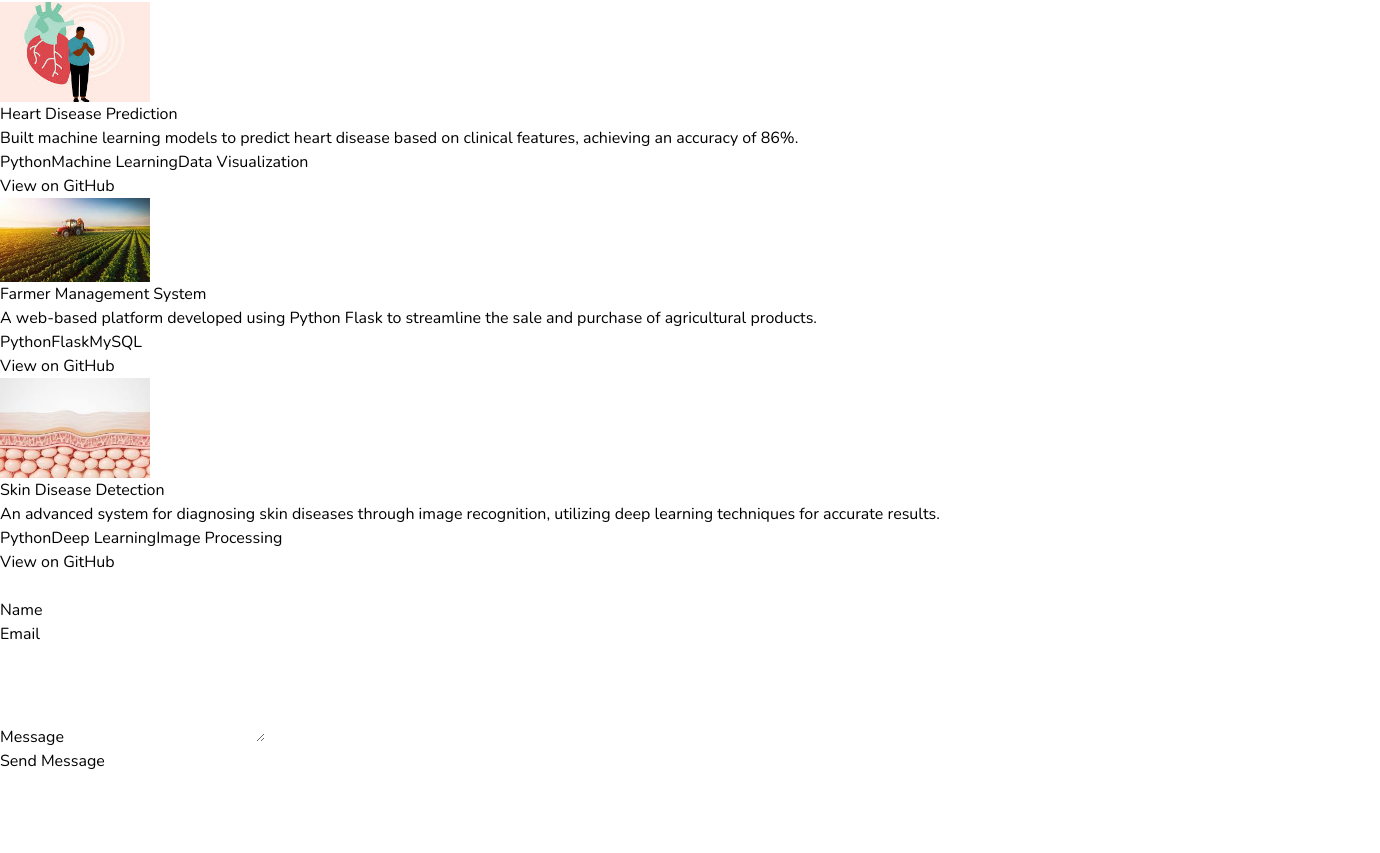
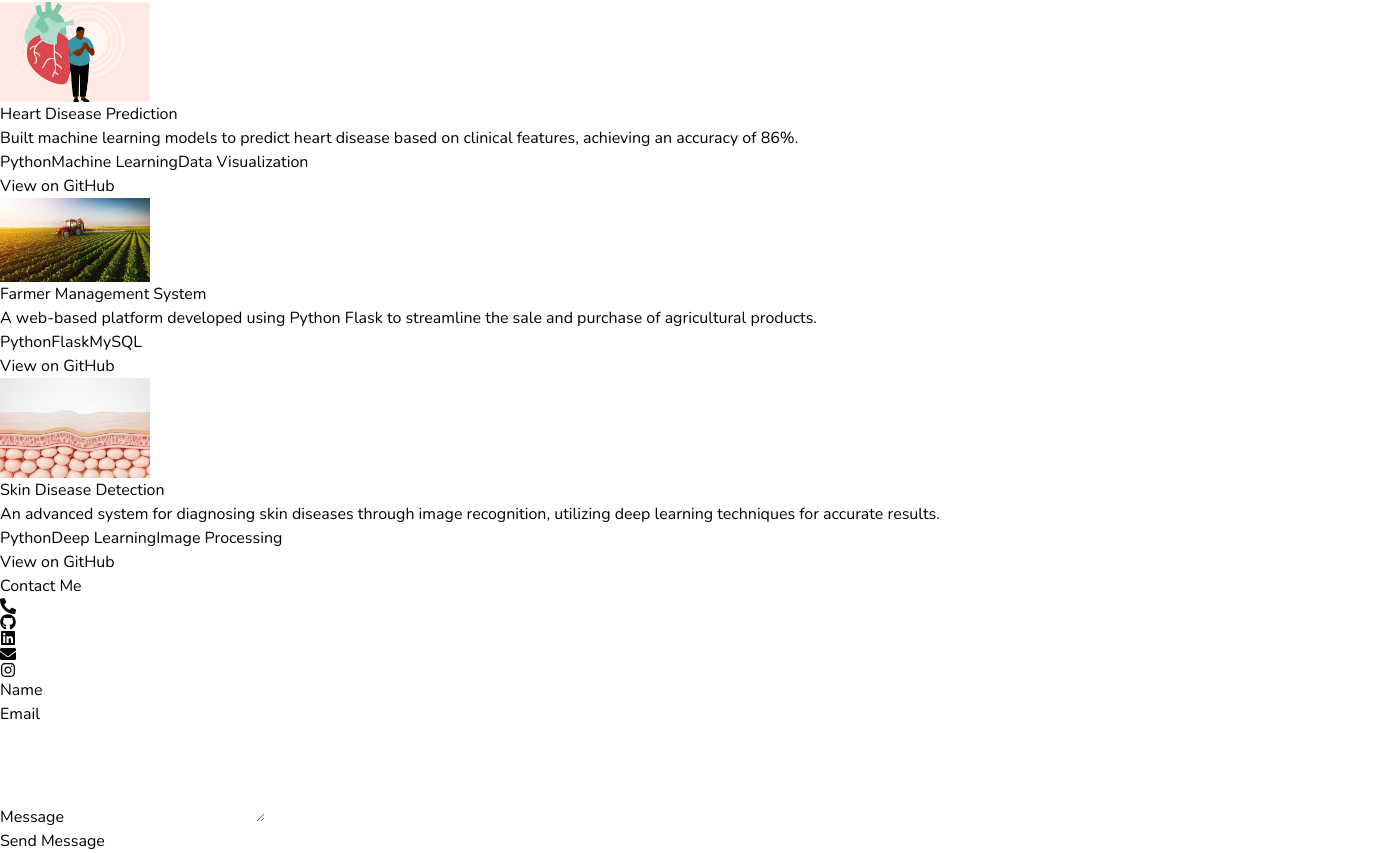
Before and after one commit to VBK-2102/Portfolio, a React (Vite) app: page / in a window 1280 px wide. Shown: the part 3722-4575 px from the top of the page, 1380 px wide, since content can reach past the window. Before the commit the page ends 4495 px from the top, so only its background shows below. Built offline with nearby package versions, Linux system fonts and the light colour scheme.

Commit message:
Contact.jsx

```diff
--- a/src/componets/Contact.jsx
+++ b/src/componets/Contact.jsx
@@ -9,8 +9,9 @@ const Contact = () => {
     email: "",
     message: "",
   });
+
   const ref = useRef(null);
-  const isInView = useInView(ref, { triggerOnce: true, threshold: 0.1 });
+  const isInView = useInView(ref, { triggerOnce: true, threshold: 0.4 });
 
   const handleChange = (e) => {
     setFormData({ ...formData, [e.target.name]: e.target.value });
@@ -24,7 +25,7 @@ const Contact = () => {
         "template_rm26jbd", // Replace with your EmailJS Template ID
         {
           from_name: formData.name,
-          from_email: formData.email,  // Ensure this is included
+          from_email: formData.email,
           message: formData.message,
         },
         "_gE4G0RSod7gMEDA0" // Replace with your EmailJS User ID
@@ -41,29 +42,87 @@ const Contact = () => {
       );
   };
 
+  // Animation variants for the whole section
+  const sectionVariants = {
+    hidden: { opacity: 0, y: 50 },
+    visible: { opacity: 1, y: 0 },
+  };
+
   return (
-    <div className="border-b border-neutral-900 p-8">
+    <motion.div
+      ref={ref}
+      initial="hidden"
+      animate={isInView ? "visible" : "hidden"}
+      variants={sectionVariants}
+      transition={{ duration: 1.0 }}
+      className="border-b border-neutral-900 p-8"
+    >
+      {/* Section Header */}
       <motion.h1
-        initial={{ x: 100, opacity: 0 }}
-        animate={isInView ? { x: 0, opacity: 1 } : {}}
-        transition={{ duration: 1, delay: 0.2 }}
         className="my-20 text-center text-4xl"
+        transition={{ duration: 1 }}
       >
-        Contact
-        <motion.span
-          initial="hidden"
-          animate={isInView ? "visible" : "hidden"}
-          className="text-neutral-500"
+        Contact <span className="text-neutral-500">Me</span>
+      </motion.h1>
+
+      {/* Social Icons */}
+      <motion.div
+        className="flex justify-center gap-6 mb-12 text-2xl text-cyan-500"
+        initial="hidden"
+        animate={isInView ? "visible" : "hidden"}
+        transition={{ delay: 0.2 }}
+      >
+        <motion.a
+          href="tel:+9741721110"
+          whileHover={{ scale: 1.2 }}
+          aria-label="Phone"
         >
-          {" "}
-          Me
-        </motion.span>
-      </motion.h1>
+          <FaPhoneAlt />
+        </motion.a>
+        <motion.a
+          href="https://github.com/VBK-2102"
+          target="_blank"
+          rel="noopener noreferrer"
+          whileHover={{ scale: 1.2 }}
+          aria-label="GitHub"
+        >
+          <FaGithub />
+        </motion.a>
+        <motion.a
+          href="https://linkedin.com/vaibhav-kalungada-844790223/"
+          target="_blank"
+          rel="noopener noreferrer"
+          whileHover={{ scale: 1.2 }}
+          aria-label="LinkedIn"
+        >
+          <FaLinkedin />
+        </motion.a>
+        <motion.a
+          href="mailto:vaibhavbkalungada@gmail.com"
+          whileHover={{ scale: 1.2 }}
+          aria-label="Email"
+        >
+          <FaEnvelope />
+        </motion.a>
+        <motion.a
+          href="https://instagram.com/"
+          target="_blank"
+          rel="noopener noreferrer"
+          whileHover={{ scale: 1.2 }}
+          aria-label="Instagram"
+        >
+          <FaInstagram />
+        </motion.a>
+      </motion.div>
 
       {/* Contact Form */}
       <motion.form
         onSubmit={handleSubmit}
         className="max-w-lg mx-auto p-4"
+        initial="hidden"
+        animate={isInView ? "visible" : "hidden"}
+        variants={sectionVariants}
+        transition={{ delay: 0.4 }}
       >
         <div className="mb-4">
           <label
@@ -121,12 +180,12 @@ const Contact = () => {
 
         <button
           type="submit"
-          className="w-full rounded-lg bg-cyan-500 py-2 text-sm font-medium text-neutral-900 hover:bg-cyan-600 focus:outline-none focus:ring-2 focus:ring-cyan-300"
+          className="w-full rounded-lg bg-cyan-500 py-2 text-sm font-medium text-neutral-900 hover:bg-white-600 focus:outline-none focus:ring-2 focus:ring-cyan-300"
         >
           Send Message
         </button>
       </motion.form>
-    </div>
+    </motion.div>
   );
 };
 
```
